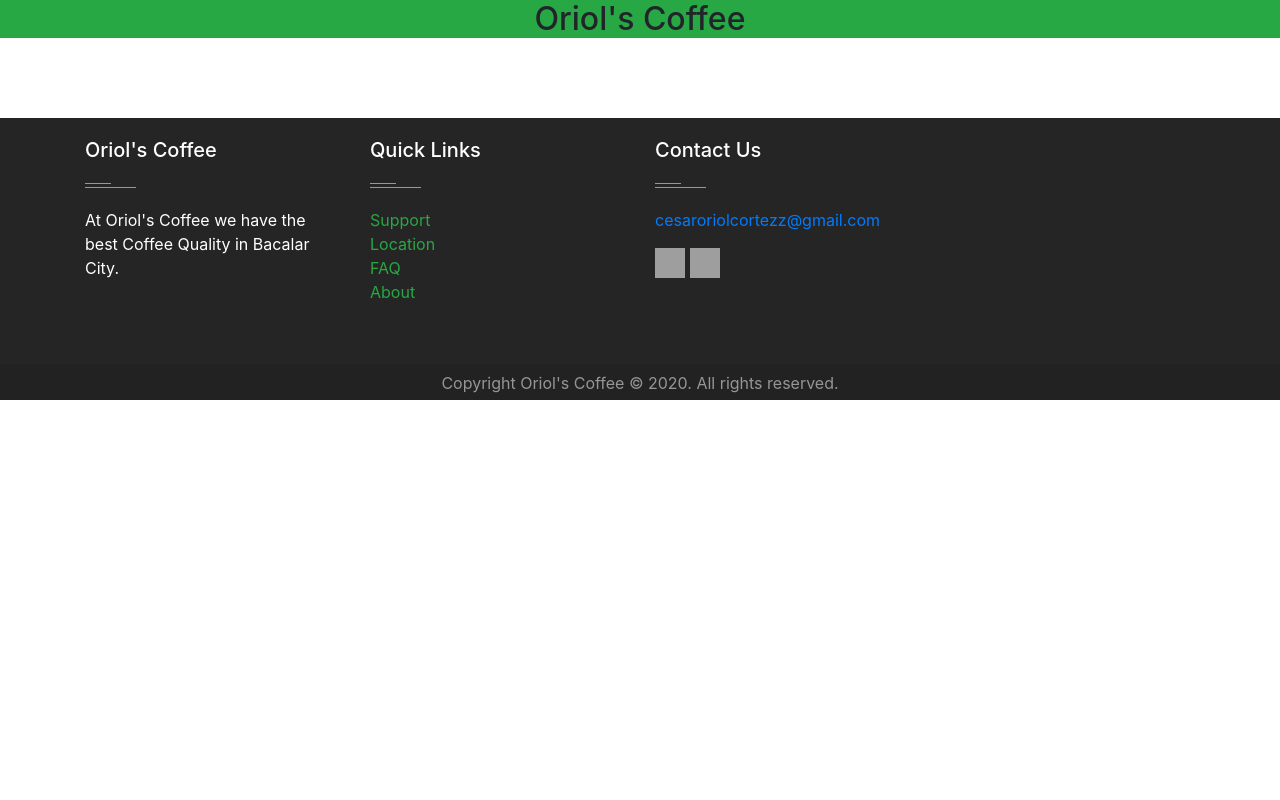
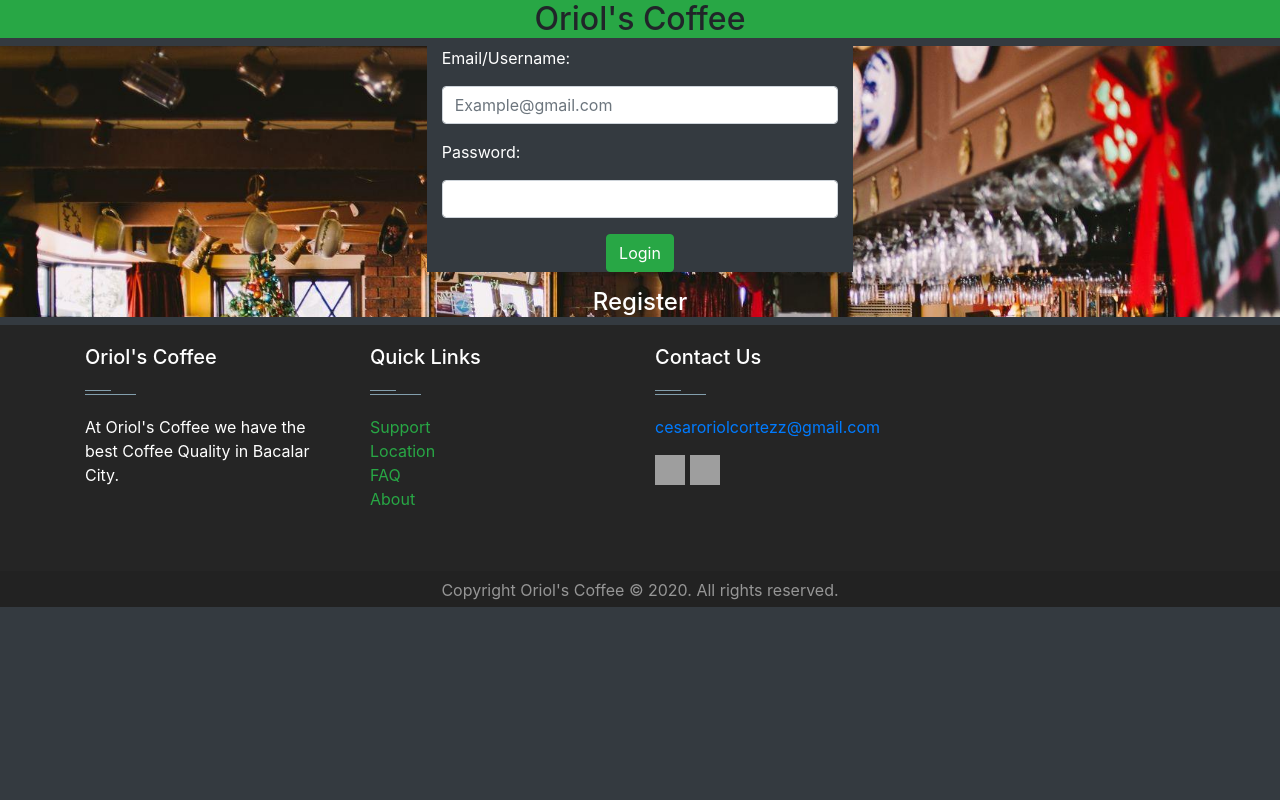
Before and after one commit to Dev-OriolCC/CoffeeShop-WebApp, a PHP site: page /login_register.php in a window 1280 px wide. Run offline with PHP 8.4, Linux system fonts and the light colour scheme; grey boxes are pictures that could not be loaded.

Commit message:
Worked on login style

```diff
--- a/css/login.css
+++ /dev/null
@@ -1,6 +0,0 @@
-html,
-body{
-    margin: 0;
-    padding: 0;
-    height: 100%;
-}
--- /dev/null
+++ b/css/login2.css
@@ -0,0 +1,13 @@
+html,
+body{
+    margin: 0;
+    padding: 0;
+    height: 100%;
+}
+main{
+    /*THIS MAKES A COOL RESPONSIVE BACKGROUND  */
+    background-image: url("../img/bgLogin.jpg");
+    background-position: center center;
+    background-attachment: fixed;
+    background-size: cover;
+}
--- /dev/null
+++ b/include/connect.php
@@ -0,0 +1,10 @@
+<?php
+    $connection = new mysqli('localhost', 'root', '', 'coffeeshop');
+    mysqli_set_charset($connection, 'utf8');
+
+    if (mysqli_connect_errno()) {
+        echo "ERROR CONNECTION : ".mysqli_connect_error();
+    }
+
+
+?>
--- a/login_register.php
+++ b/login_register.php
@@ -1,6 +1,10 @@
 <?php
+    require_once 'include/connect.php';
+    // Connect to Database and Style Sheet's
     include_once 'include/bootstrapLinks.php';
     include_once 'css/footerStyle.css';
+
+    $ERROR = NULL;
 ?>
 <!DOCTYPE html>
 <html lang="en">
@@ -8,13 +12,95 @@
     <meta charset="UTF-8">
     <meta name="viewport" content="width=device-width, initial-scale=1.0">
     <title>Login/Register</title>
-    <link rel="stylesheet" href="css/login.css">
+    <link rel="stylesheet" href="css/login2.css">
 </head>
     <header align="center" class="bg-success">
         <h2>Oriol's Coffee</h2>
     </header>
-<body>
-        <br><br><br>
+<body class="bg-dark">
+    <main class="col-12 col-sm-12"> <!-- MENU WITH THE FORM -->
+        <!-- LOGIN -->
+        <div style="display: block;" id="loginForm">
+            <div class="row">
+                <form method="POST" action="" class="bg-dark mx-auto col-8 col-sm-4">
+                    <div class="form-group">
+                        <p class="text-white">Email/Username: </p>
+                        <input type="text" class="form-control" name="Username" placeholder="Example@gmail.com" required>
+                    </div> <!-- PASSWORD -->
+                    <div class="form-group">
+                        <p class="text-white">Password: </p>
+                        <input type="password" class="form-control" name="UserPassword"  required>
+                    </div>
+                    <div align="center">
+                        <button class="btn btn-success">Login</button>
+                    </div>
+                </form>
+            </div>
+        </div>
+        <div align="center">
+            <h4 id="register" class="text-white">Register</h4>
+        </div>
+        <!-- END LOGIN -->
+        <script> //Here a few of Javascript
+            document.getElementById("register").onclick = function() {register2 ()};
+            function register2(){
+                document.getElementById("register").style.display = "none";
+                document.getElementById("registerUser").style.display = "block"; //Yes
+                document.getElementById("login").style.display = "block"; //NEW
+                document.getElementById("loginForm").style.display = "none"; //Yes
+            }
+        </script>
+        <!-- REGISTER -->
+        <div style="display: none;" id="registerUser">
+            <div class="row">
+                <form action="" method="POST" class="bg-dark mx-auto col-8 col-sm-4">
+                    <div class="form-group">
+                        <p class="text-white">Email: </p>
+                        <input type="email" class="form-control" name="email" placeholder="example@gmail.com" required>
+                    </div>
+                    <div class="form-group">
+                        <p class="text-white">Username: </p>
+                        <input type="text" class="form-control" name="Username" required>
+                    </div>
+                    <div class="form-group">
+                        <p class="text-white">Password: </p>
+                        <input type="password" class="form-control" name="password" required>
+                    </div>
+                    <div class="form-group">
+                        <p class="text-white">Confirm Password: </p>
+                        <input type="password" class="form-control" name="password_2" required>
+                    </div>
+                    <div align="center">
+                        <button class="btn btn-success">Register</button>
+                    </div>
+                </form>
+            </div>
+        </div>
+        <div align="center">
+            <h4 id="login" class="text-white" style="display: none;">Login</h4>
+        </div>
+        <script>
+            var password = document.getElementById("password"), confirm_password = document.getElementById("password_2");
+                function validatePassword(){
+                    if(password.value != confirm_password.value) {
+                        confirm_password.setCustomValidity("Passwords are not equal 😓...");
+                    } else {
+                        confirm_password.setCustomValidity('');
+                    }
+                }
+            // Dynamic Button
+            document.getElementById("login").onclick = function() {login2 ()};
+            function login2() {
+                document.getElementById("register").style.display = "block";
+                document.getElementById("registerUser").style.display = "none"; //Yes
+                document.getElementById("loginForm").style.display = "block"; //Yes
+                document.getElementById("login").style.display = "none";
+            }
+          password.onchange = validatePassword;
+          confirm_password.onkeyup = validatePassword;
+
+        </script>
+    </main>
 </body>
     <!-- FOOTER -->
     <?php include_once 'components/footer.php' ?>
```
